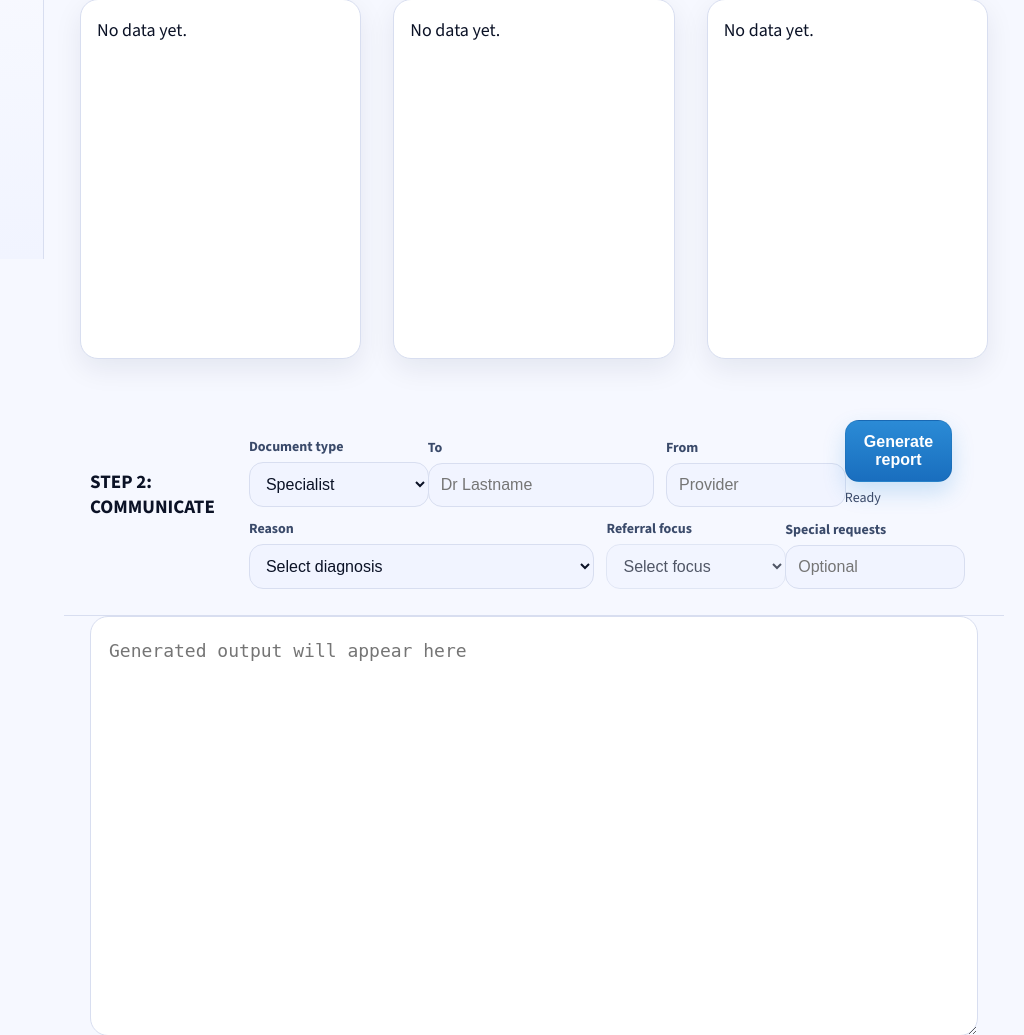
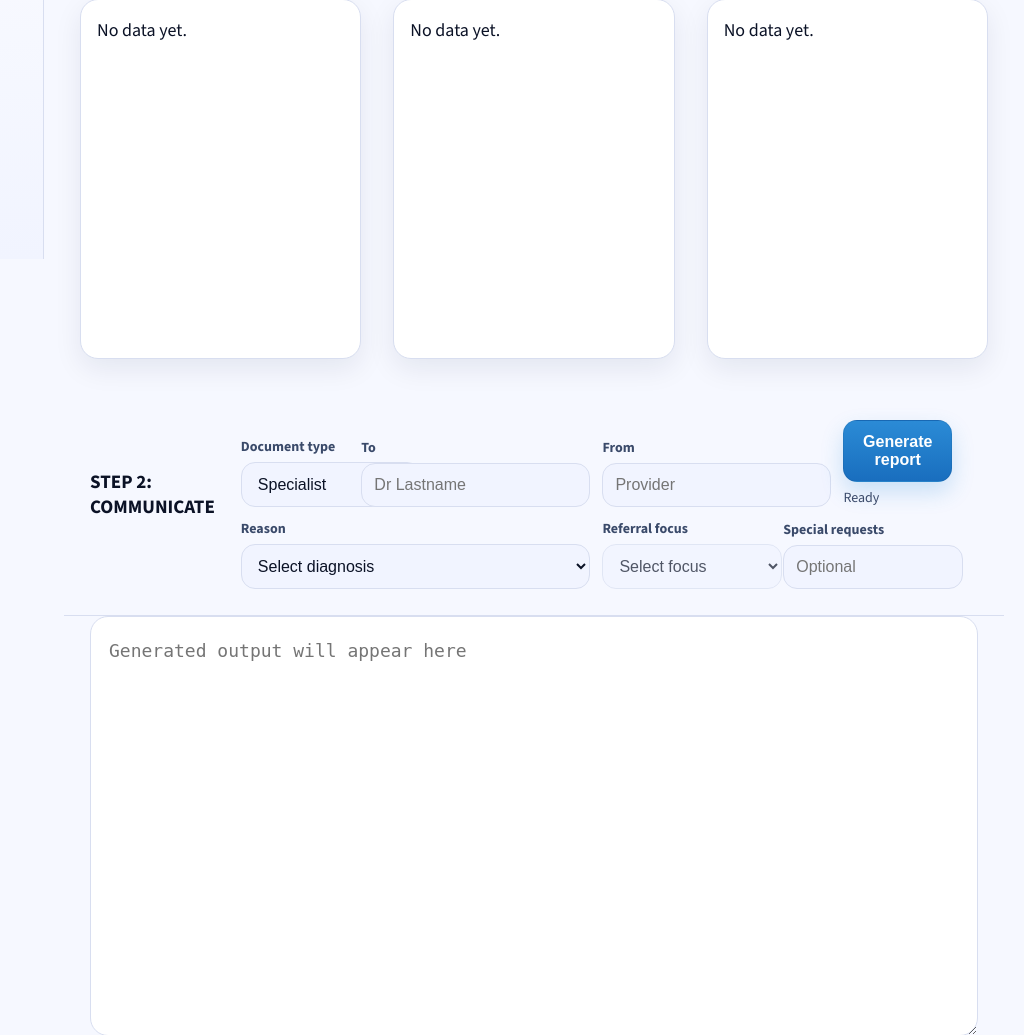
Before and after one commit to ai4doctors/eyedoc, a Flask app: page / in a window 1280 px wide. Shown: the part 541-1576 px from the top of the page, without its empty margins (256-1280 px from the left). Run offline with Flask 3, Linux system fonts and the light colour scheme.

Commit message:
Add files via upload

```diff
--- a/static/app.css
+++ b/static/app.css
@@ -181,9 +181,9 @@ body{
 }
 .field{display:flex; flex-direction:column; gap:6px}
 .fieldLabel{font-weight:800; font-size:14px; color:var(--muted)}
-.fieldDoc{grid-column: 1 / span 3}
-.fieldTo{grid-column: 4 / span 4}
-.fieldFrom{grid-column: 8 / span 3}
+.fieldDoc{grid-column: 1 / span 2}
+.fieldTo{grid-column: 3 / span 4}
+.fieldFrom{grid-column: 7 / span 4}
 .fieldAction{grid-column: 11 / span 2}
 .fieldReason{grid-column: 1 / span 6}
 .fieldFocus{grid-column: 7 / span 3}
@@ -199,6 +199,10 @@ body{
   .fieldFocus{grid-column: 1 / span 3}
   .fieldRequests{grid-column: 4 / span 3}
 }
+
+/* Step 2 control sizing: fill the grid cells regardless of prepopulated values */
+.commGrid .ctrl{width:100%}
+.commGrid .btnPrimary{width:100%}
 .fileInput{display:none}
 .stepStatus{
   color:var(--muted);
```
